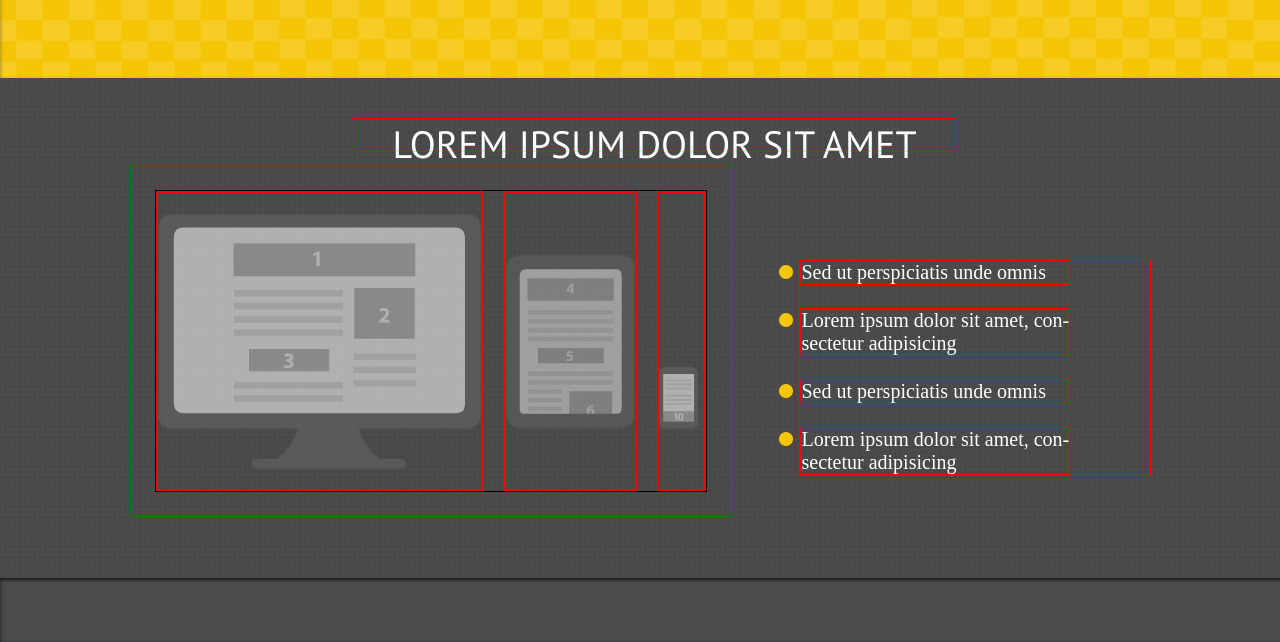
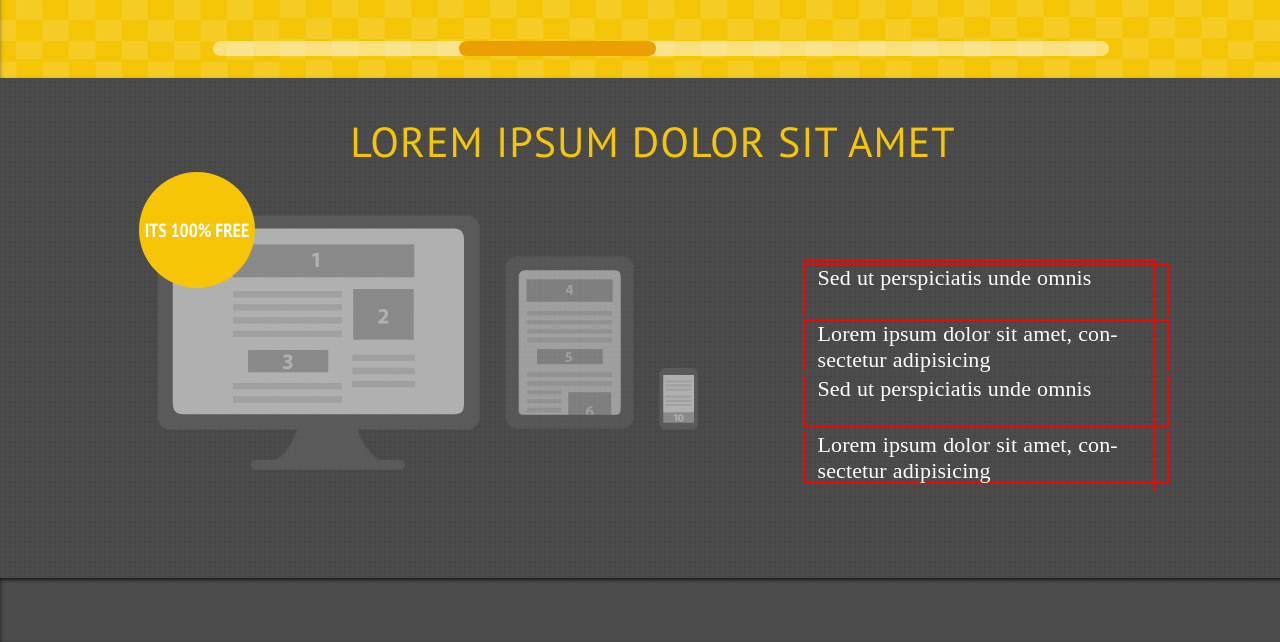
Before and after one commit to VladimirOtroshchenko/theyalow, a plain HTML site: page index.html in a window 1280 px wide. Shown: the part 1208-1850 px from the top of the page. Drawn offline with Linux system fonts and the light colour scheme; a web font is replaced by a local one.

Commit message:
feat: works with footer in perfect pixel

```diff
--- a/index.html
+++ b/index.html
@@ -62,17 +62,20 @@
             <li class='bird'><span id='twentytwo'>22</span><img src='assets/bird.png'/><img src='assets/plus.png' id='plusec'/></li>
           </ul>
           <p class='date'><span id='twentyfive'>25</span><span id='april'>april</span></p>
+          <img src='assets/slider_bg.png' id='slider_bg'/>
+          <img src='assets/slider.png' id='slider'/>
         </article>
       </main>
       <footer>
           <p>Lorem ipsum dolor sit amet</p>
-        <div>
+        <div id='footmain'>
           <div id='picslist'>
             <ul>
               <li><img src='assets/footerbig.png'></li>
               <li><img src='assets/footermed.png'></li>
               <li id='phone'><img src='assets/footerlow.png'></li>
             </ul>
+            <span id='itsfree'>its 100% free</span>
           </div>
           <div id='list'>
             <ul>
--- a/styles.css
+++ b/styles.css
@@ -57,6 +57,12 @@
   @font-face {
     font-family: 'SegoeUI';
     src: url(assets/fonts/SegoeUI.woff2) format('woff2');
+    font-style: normal;
+	font-weight: normal;
+  }
+  @font-face {
+    font-family: 'PTSans narrow-bold';
+    src: url(assets/fonts/ptsans/PTSans-NarrowBold.woff2) format('woff2');
     font-style: normal;
 	font-weight: normal;
   }
@@ -464,7 +470,6 @@ article li p {
 	display: flex;
 	flex-wrap: nowrap;
 	flex-direction: column;
-	position: relative;
 }
 #twentyfive {
 	width: 55px;
@@ -484,6 +489,20 @@ article li p {
 	margin: -8px 32px;
 	letter-spacing: 0.03em;
 }
+#slider_bg {
+	width: 896px;
+	height: 15px;
+	top: 15px;
+	margin-top: 29px;
+	margin-left: 213px;
+	position: relative;
+}
+#slider {
+	width: 197px;
+	height: 15px;
+	margin-left: 459px;
+	z-index: 5;
+}
 footer {
 	background: url(assets/footerbg.png);
 	height: 500px;
@@ -491,33 +510,40 @@ footer {
 	flex-direction: column;
 }
 footer p {
-	width: 601px;
+	width: 650px;
 	height: 32px;
 	font-family: 'PTSans-Regular';
-	font-size: 38px;
-	color: white;
-	border: 1px solid red;
-	margin-top: 40px;
-	margin-left: 353px;
+	font-size: 42px;
+	color: #f5c506;
+	margin-top: 35.5px;
+	margin-left: 328px;
 	text-transform: uppercase;
+	letter-spacing: 0.024em;
+}
+#footmain {
+	display: flex;
+	flex-direction: row;
+	justify-content: space-between;
 }
 #picslist {
 	width: 600px;
 	height: 350px;
-	border: 1px solid green;
-	margin-top: 13px;
-	margin-left: -10px;
+	margin-top: 22px;
+	margin-left: -8px;
 	display: flex;
 	align-items: center;
 	justify-content: space-around;
+	position: relative;
 }
 #list {
 	width: 350px;
-	height: 215px;
+	height: 230px;
 	border: 1px solid red;
-	margin-top: 107px;
-	margin-left: 57px;
+	margin-top: 114px;
+	margin-left: 65px;
 	display: flex;
+	flex-direction: row;
+	justify-content: baseline;
 }
 #picslist ul {
 	width: 550px;
@@ -525,17 +551,20 @@ footer p {
 	list-style: none;
 	display: flex;
 	justify-content: space-between;
-	border: 1px solid black;
 }
 #list ul {
-	list-style: none;
+	width: 350px;
+	height: 226px;
 	font-family: 'OpenSans';
-	font-size: 20px;
-	color: white;
+	font-size: 22px;
+	line-height: 1.2em;
+	letter-spacing: 0.005em;
+	word-spacing: 0.02em;
+	color: #ffffff;
 	text-align: left;
 	display: flex;
 	flex-direction: column;
-	justify-content: space-between;
+	justify-content: space-evenly;
 	list-style-image: url(assets/footerlistyle.png);
 }
 #picslist li {
@@ -543,15 +572,33 @@ footer p {
 	flex-direction: row;
 	justify-content: space-between;
 	align-items: center;
-	border: 2px solid red;
 }
 #phone img {
 	padding-top: 112px;
-	padding-right: 6px;
+	padding-right: 9px;
+}
+#itsfree {
+	width: 116px;
+	height: 116px;
+	font-family: 'PTSans narrow-bold';
+	font-size: 19px;
+	background: #f5c506;
+	color: #ffffff;
+	border-radius: 60px;
+	position: absolute;
+	top: 4.9px;
+	left: 7px;
+	text-transform: uppercase;
+	display: flex;
+	flex-direction: column;
+	justify-content: space-around;
 }
 #list li {
+	height: 50px;
+	width: 350px;
 	border: 1px solid red;
-	padding-left: 1px;
+	padding-left: 13px;
+	display: flex;
 }
 underfooter {
 	background: url(assets/underfootbg.png);
```
Also changed, not shown: assets/slider.png (added), assets/slider_bg.png (added).
